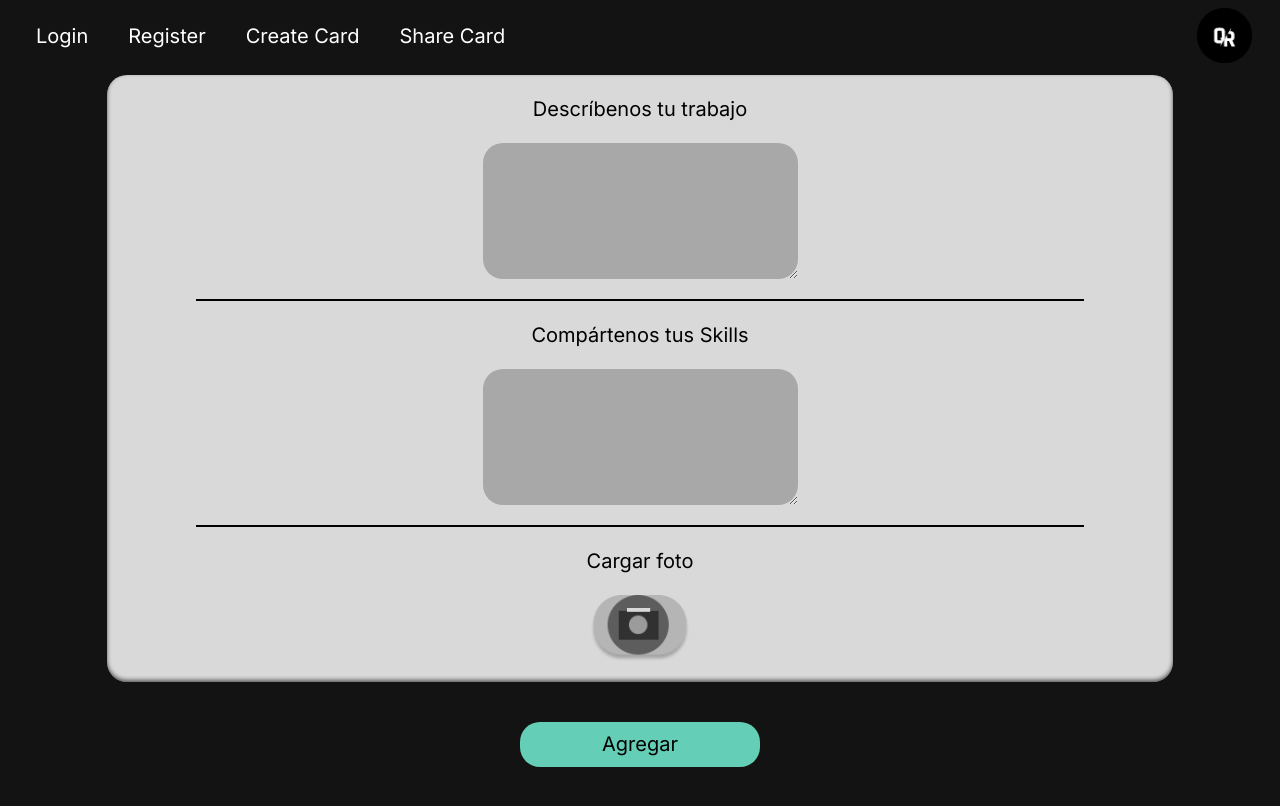
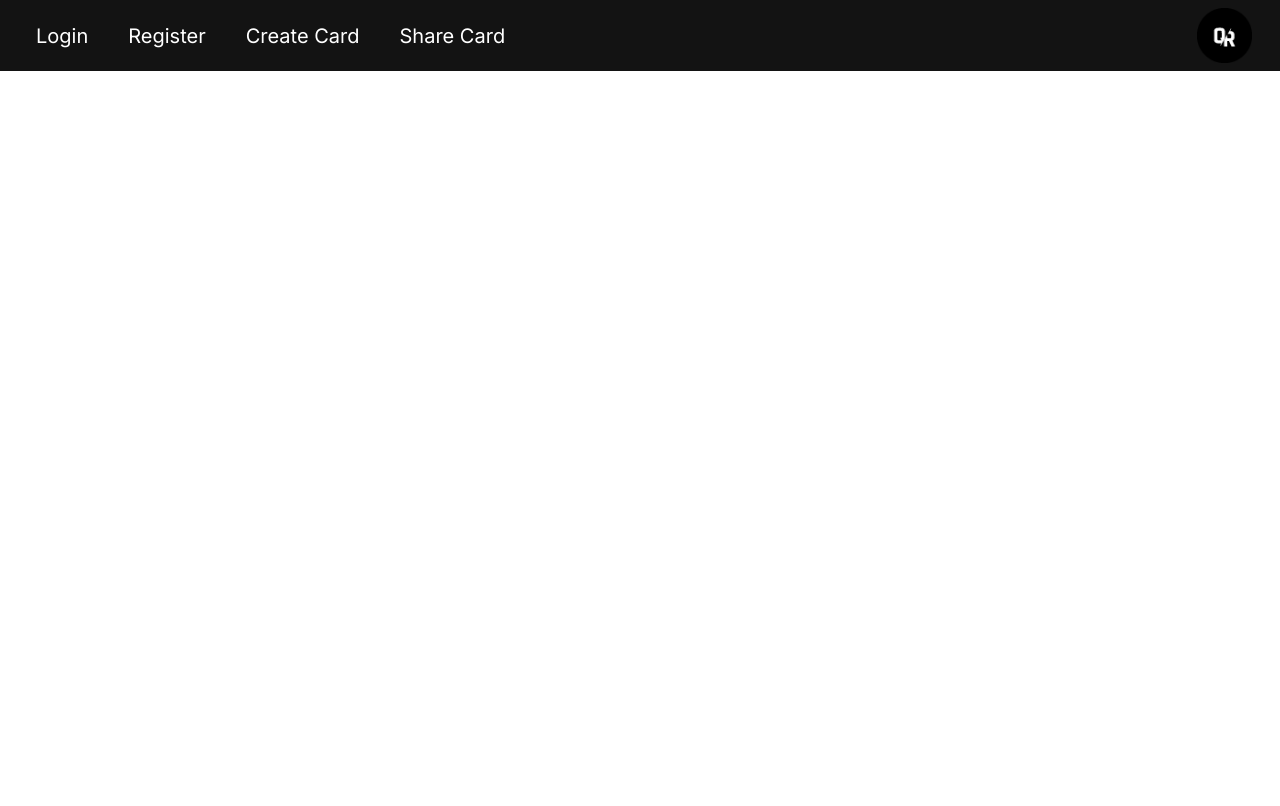
Before and after one commit to oicrruf/presskit-web, a React (Vite) app: page / in a window 1280 px wide. Shown: the top 806 px of the page. Built offline with nearby package versions, Linux system fonts and the light colour scheme.

Commit message:
removed create card component in app

```diff
--- a/src/App.jsx
+++ b/src/App.jsx
@@ -5,7 +5,6 @@ function App () {
   return (
     <div>
       <DefaultNavbar />
-      <CreateCardGeneral />
     </div>
   )
 }
```
